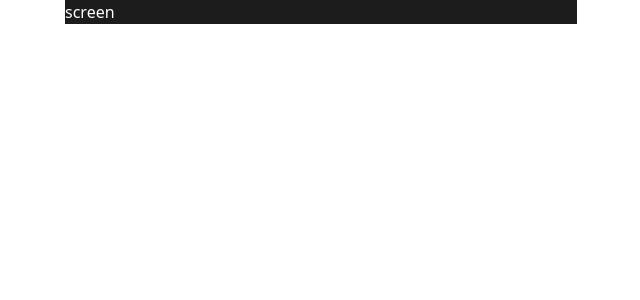
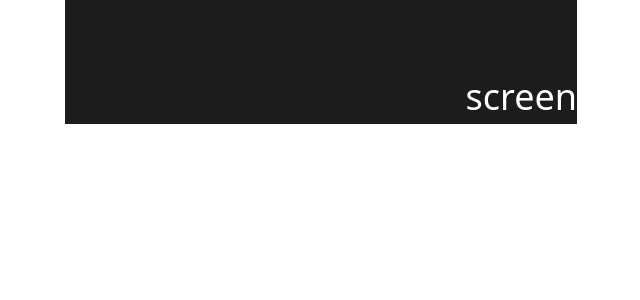
Before and after one commit to dev-nhkhoa/ios-calculator, a React (Create React App) app: page / in a window 1280 px wide. Shown: the top 300 px of the page, without its empty margins (319-959 px from the left). Built offline with nearby package versions, Linux system fonts and the light colour scheme.

Commit message:
style: add css to screen

```diff
--- a/src/components/CalculatorScreen.jsx
+++ b/src/components/CalculatorScreen.jsx
@@ -1,8 +1,6 @@
 const CaclulatorScreen = ({ outputText }) => {
   return (
-    <div>
-      <h1>{outputText}</h1>
-    </div>
+    <h1 className="flex justify-end pt-[70px] text-[36px]">{outputText}</h1>
   );
 };
 
```
